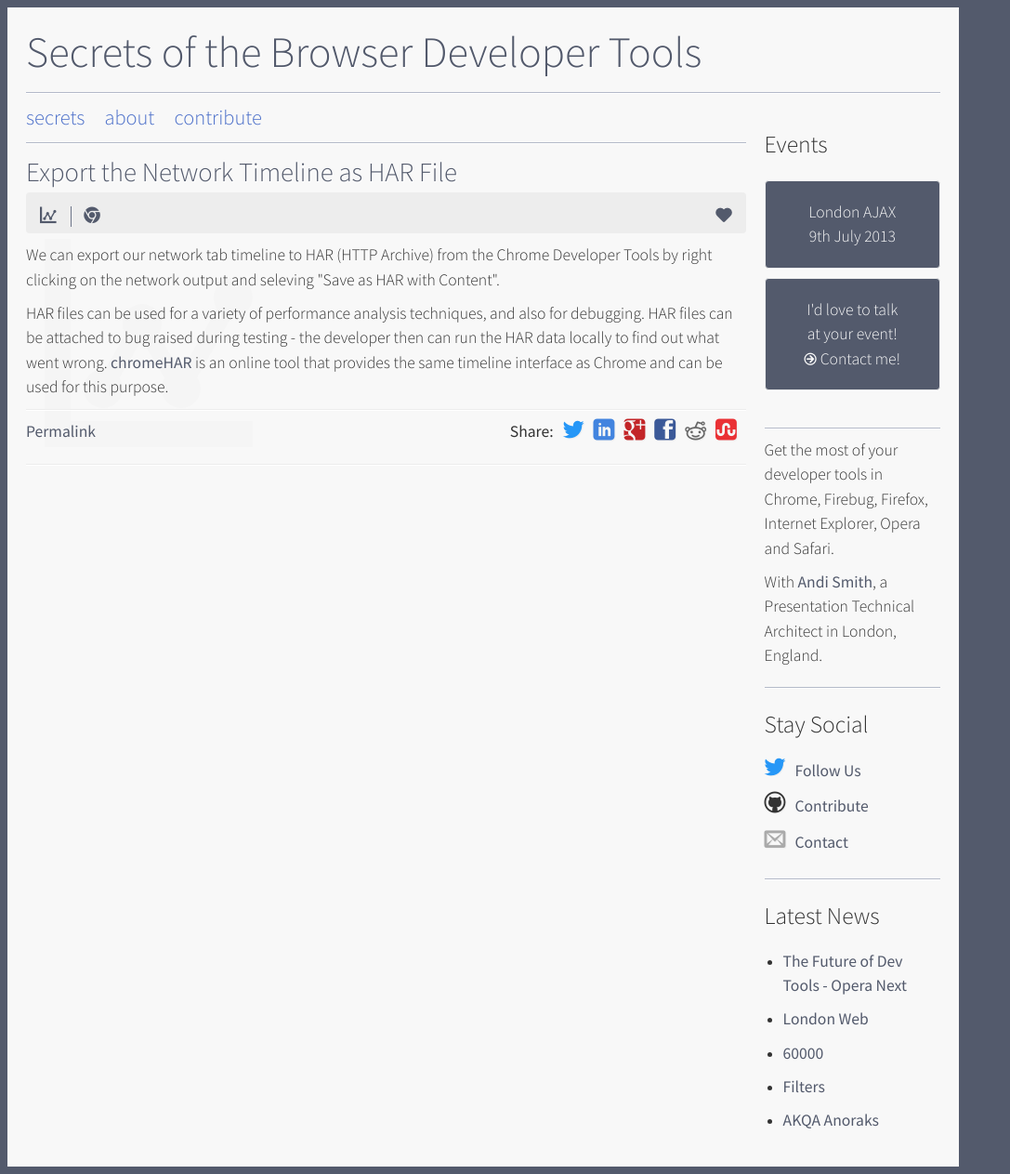
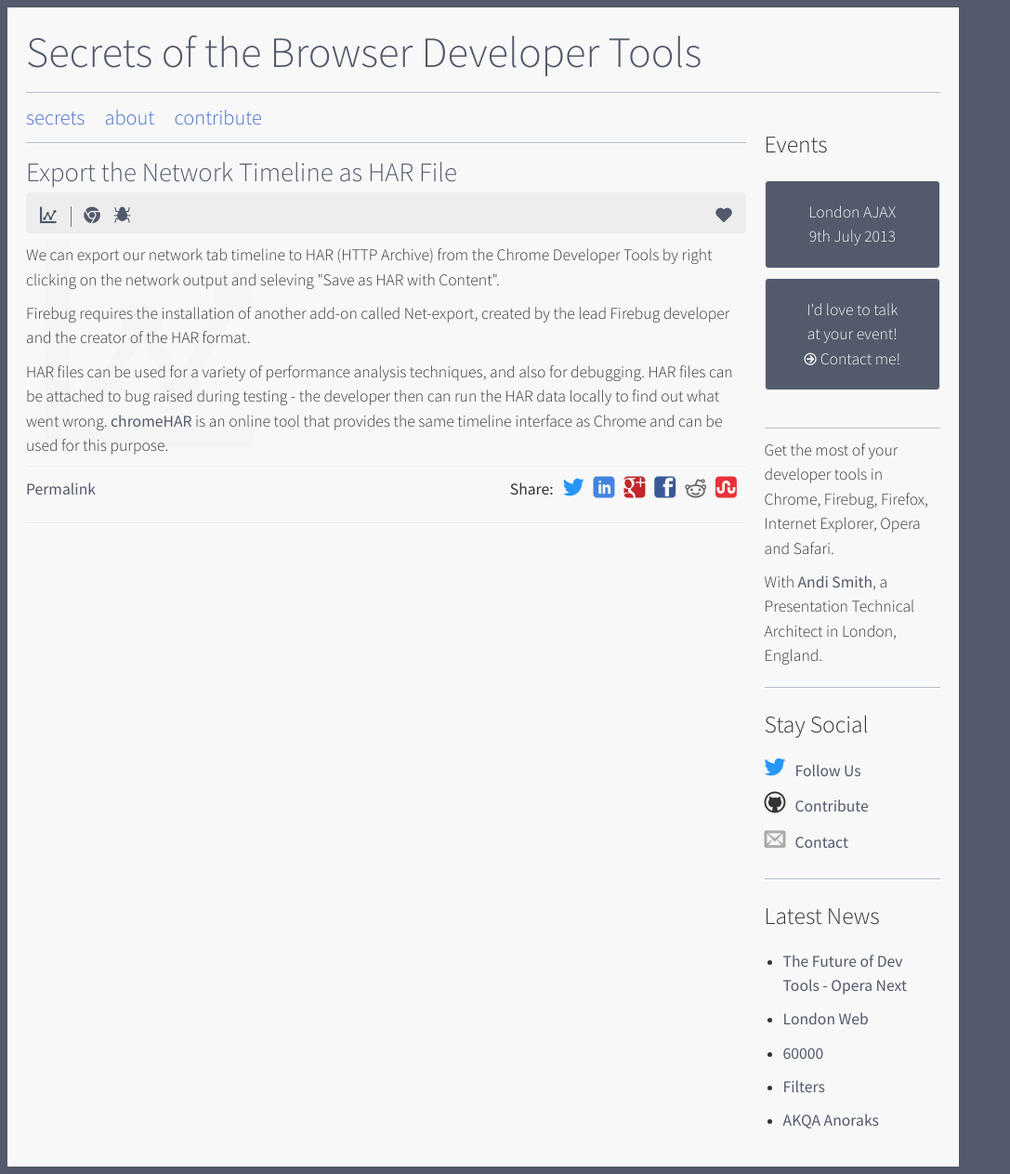
Before and after one commit to andismith/dev-tool-secrets, a Jekyll site: the page built from secret/performance-export-the-network-timeline-as-har.md, in a window 1280 px wide. Shown: the whole page at 93% size, without its empty margins (0-1087 px from the left). Built offline with Jekyll 4.4.1, drawn with Linux system fonts in a browser that asks for light colours; nearby versions of some CDN libraries; library files that are not in the unit come from our copies; Markdown is read by kramdown in place of the engine named in the settings.

Commit message:
Update performance-export-the-network-timeline-as-har.md

```diff
--- a/secret/performance-export-the-network-timeline-as-har.md
+++ b/secret/performance-export-the-network-timeline-as-har.md
@@ -7,6 +7,7 @@
 order: 60-00250
 browsers:
 - chrome
+- firebug
 categories:
 - performance
 parent: performance
@@ -16,4 +17,6 @@
 
 <p class="chrome">We can export our network tab timeline to HAR (HTTP Archive) from the Chrome Developer Tools by right clicking on the network output and seleving "Save as HAR with Content".</p>
 
+<p class="firebug">Firebug requires the installation of another add-on called Net-export, created by the lead Firebug developer and the creator of the HAR format.</p>
+
 <p>HAR files can be used for a variety of performance analysis techniques, and also for debugging. HAR files can be attached to bug raised during testing - the developer then can run the HAR data locally to find out what went wrong. <a href="http://ericduran.github.io/chromeHAR/">chromeHAR</a> is an online tool that provides the same timeline interface as Chrome and can be used for this purpose.</p>
```
